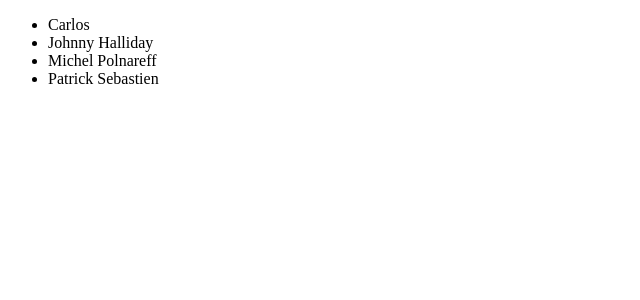
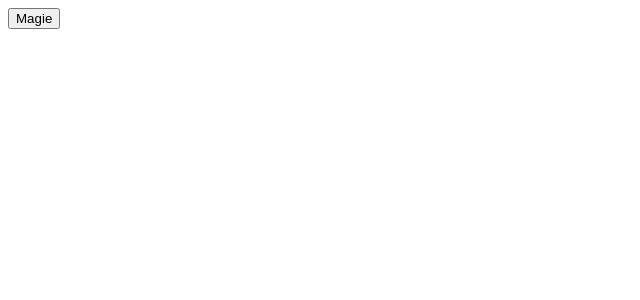
Before and after one commit to Amine-Laaroussi05/demoAngular, an Angular app: page / in a window 1280 px wide. Shown: the top 300 px of the page, without its empty margins (0-640 px from the left). Built offline with nearby package versions, Linux system fonts and the light colour scheme.

Commit message:
feat: ajout démo hidden :sparkles:

```diff
--- a/src/app/app.component.html
+++ b/src/app/app.component.html
@@ -2,7 +2,7 @@
 <!-- <app-user></app-user> -->
 <!-- <app-carte-visite></app-carte-visite> -->
 <!-- <app-alert-button></app-alert-button> -->
-
-<app-liste></app-liste>
+<!-- <app-liste></app-liste> -->
+<app-magie></app-magie>
 
 <!-- <router-outlet></router-outlet> -->
--- a/src/app/app.module.ts
+++ b/src/app/app.module.ts
@@ -9,6 +9,7 @@
 import { CarteVisiteComponent } from './components/carte-visite/carte-visite.component';
 import { AlertButtonComponent } from './components/alert-button/alert-button.component';
 import { ListeComponent } from './components/liste/liste.component';
+import { MagieComponent } from './components/magie/magie.component';
 
 @NgModule({
   declarations: [
@@ -17,7 +18,8 @@
     UserComponent,
     CarteVisiteComponent,
     AlertButtonComponent,
-    ListeComponent
+    ListeComponent,
+    MagieComponent
   ],
   imports: [
     BrowserModule,
--- a/src/app/components/liste/liste.component.ts
+++ b/src/app/components/liste/liste.component.ts
@@ -7,7 +7,7 @@
 })
 export class ListeComponent implements OnInit {
 
-  items : string[] = ['Carlos', 'Johnny Halliday', 'Michel Polnareff', 'Patrick Sebastien']
+  items: string[] = ['Carlos', 'Johnny Halliday', 'Michel Polnareff', 'Patrick Sebastien']
 
   constructor() { }
 
--- /dev/null
+++ b/src/app/components/magie/magie.component.html
@@ -0,0 +1,3 @@
+<p [hidden]="hidden">Waow !</p>
+
+<button (click)="toggle()">Magie</button>
--- /dev/null
+++ b/src/app/components/magie/magie.component.ts
@@ -0,0 +1,21 @@
+import { Component, OnInit } from '@angular/core';
+
+@Component({
+  selector: 'app-magie',
+  templateUrl: './magie.component.html',
+  styleUrls: ['./magie.component.scss']
+})
+export class MagieComponent implements OnInit {
+
+  hidden: boolean = true;
+
+  constructor() { }
+
+  ngOnInit(): void {
+  }
+
+  toggle() {
+    this.hidden = !this.hidden;
+  }
+
+}
```
Also changed, not shown: src/app/components/magie/magie.component.scss (added), 1 other file (tests, documents, lock files or other folders).
